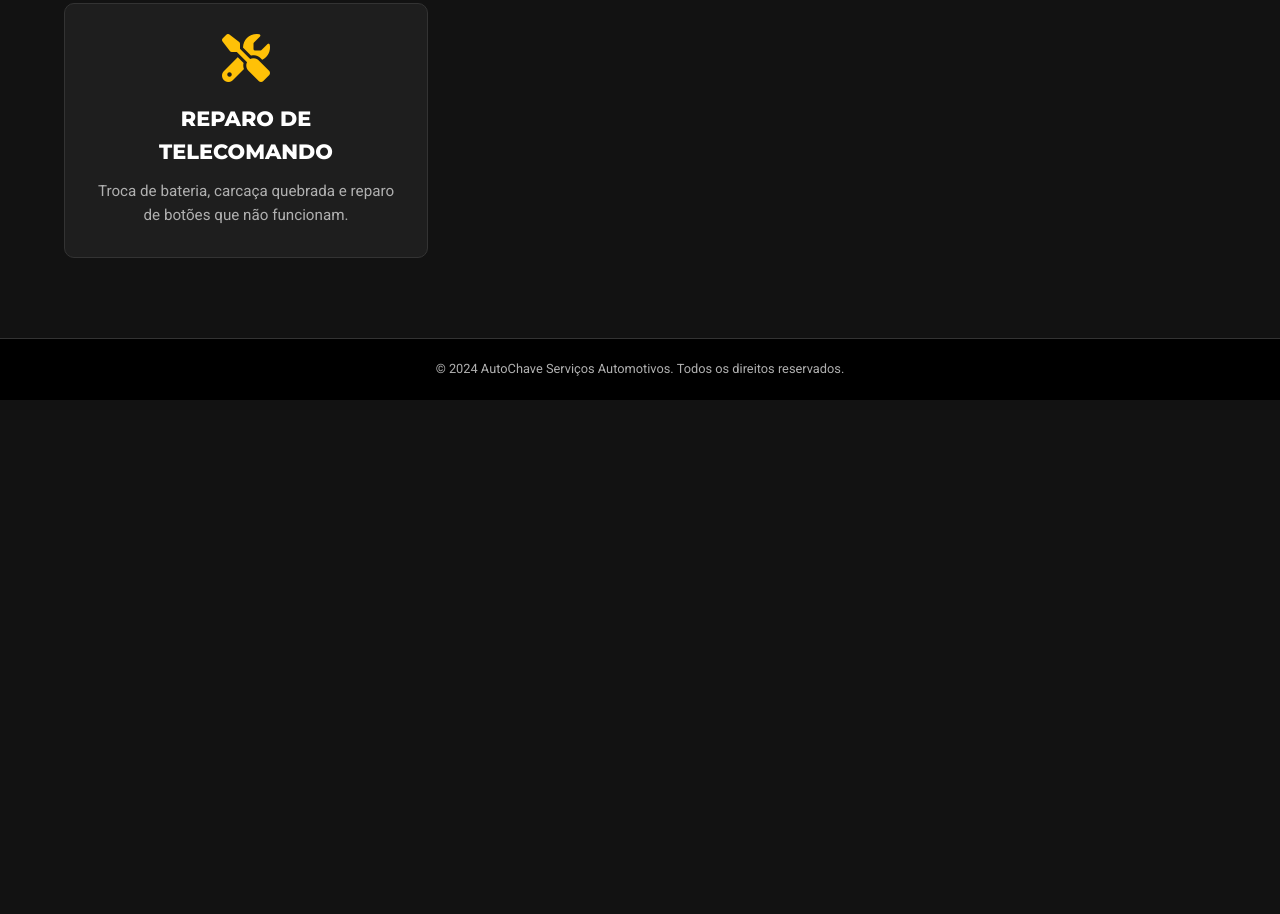
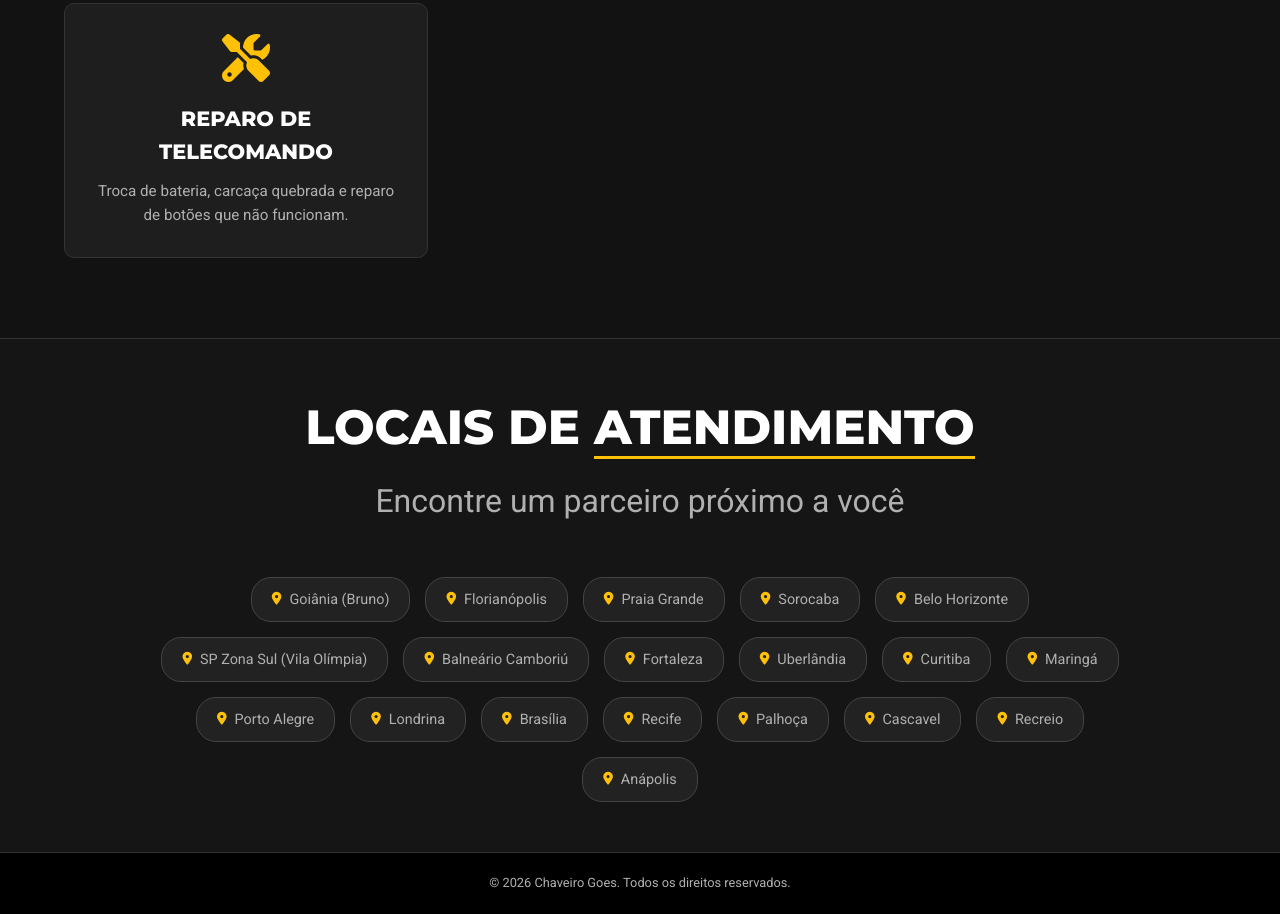
Before and after one commit to luska02/chaveiro-goes, a plain HTML site: page index.html in a window 1280 px wide. Shown: the part 1280-2194 px from the top of the page. Before the commit the page ends 1680 px from the top, so only its background shows below. Drawn offline with Linux system fonts and the light colour scheme.

Commit message:
mega atualizacao

```diff
--- a/index.html
+++ b/index.html
@@ -3,7 +3,7 @@
 <head>
     <meta charset="UTF-8">
     <meta name="viewport" content="width=device-width, initial-scale=1.0">
-    <title>Chaveiro Auto 24h - Soluções Rápidas</title>
+    <title>Chaveiro Goes - Soluções Rápidas 24h</title>
 
     <link rel="preconnect" href="https://fonts.googleapis.com">
     <link rel="preconnect" href="https://fonts.gstatic.com" crossorigin>
@@ -16,7 +16,7 @@
         :root {
             --bg-dark: #121212;
             --bg-card: #1e1e1e;
-            --primary-color: #FFC107; /* Amarelo Ouro - Urgência e Automotivo */
+            --primary-color: #FFC107; /* Amarelo Ouro */
             --primary-hover: #e0a800;
             --text-white: #ffffff;
             --text-gray: #b0b0b0;
@@ -31,9 +31,7 @@
             outline: none;
         }
 
-        html {
-            scroll-behavior: smooth;
-        }
+        html { scroll-behavior: smooth; }
 
         body {
             font-family: 'Roboto', sans-serif;
@@ -93,26 +91,22 @@
             color: var(--bg-dark);
         }
 
-        /* --- HERO SECTION (DESTAQUE) --- */
+        /* --- HERO SECTION --- */
         .hero {
-            height: 100vh; /* Ocupa a tela toda */
+            height: 100vh;
             display: flex;
             align-items: center;
             justify-content: center;
             text-align: center;
             position: relative;
             padding: 0 20px;
-            /* IMAGEM DE FUNDO: Substitua a URL abaixo pela sua imagem */
             background: linear-gradient(rgba(0,0,0,0.7), rgba(0,0,0,0.85)),
                         url('https://images.unsplash.com/photo-1568605117036-5fe5e7bab0b7?q=80&w=2070&auto=format&fit=crop');
             background-size: cover;
             background-position: center;
         }
 
-        .hero-content {
-            max-width: 800px;
-            z-index: 1;
-        }
+        .hero-content { max-width: 800px; z-index: 1; }
 
         .hero h1 {
             font-size: 2.5rem;
@@ -120,9 +114,7 @@
             text-shadow: 2px 2px 4px rgba(0,0,0,0.8);
         }
 
-        .hero h1 span {
-            color: var(--primary-color);
-        }
+        .hero h1 span { color: var(--primary-color); }
 
         .hero p {
             font-size: 1.1rem;
@@ -130,11 +122,10 @@
             margin-bottom: 30px;
         }
 
-        /* NÚMERO DE TELEFONE GIGANTE */
         .phone-display {
             display: block;
             font-family: 'Montserrat', sans-serif;
-            font-size: 3rem; /* Bem grande */
+            font-size: 3rem;
             color: var(--text-white);
             font-weight: 800;
             margin-bottom: 30px;
@@ -142,11 +133,8 @@
             transition: 0.3s;
         }
 
-        .phone-display:hover {
-            color: var(--primary-color);
-        }
+        .phone-display:hover { color: var(--primary-color); }
 
-        /* BOTÃO PULSANTE (CTA PRINCIPAL) */
         .btn-cta {
             background-color: var(--whatsapp-green);
             color: white;
@@ -173,7 +161,7 @@
             100% { box-shadow: 0 0 0 0 rgba(37, 211, 102, 0); }
         }
 
-        /* --- SERVIÇOS (CARDS) --- */
+        /* --- SERVIÇOS --- */
         .services {
             padding: 80px 5%;
             background-color: var(--bg-dark);
@@ -213,14 +201,47 @@
             margin-bottom: 20px;
         }
 
-        .card h3 {
-            margin-bottom: 10px;
-            font-size: 1.3rem;
+        .card h3 { margin-bottom: 10px; font-size: 1.3rem; }
+        .card p { color: var(--text-gray); font-size: 0.95rem; }
+
+        /* --- NOVA SEÇÃO: LOCAIS DE ATENDIMENTO --- */
+        .locations {
+            padding: 50px 5%;
+            background-color: #151515; /* Leve contraste com o fundo */
+            text-align: center;
+            border-top: 1px solid #333;
         }
 
-        .card p {
+        .locations-grid {
+            display: flex;
+            flex-wrap: wrap;
+            justify-content: center;
+            gap: 15px;
+            max-width: 1000px;
+            margin: 0 auto;
+        }
+
+        .location-tag {
+            background-color: #222;
+            border: 1px solid #444;
+            padding: 10px 20px;
+            border-radius: 20px;
+            font-size: 0.9rem;
             color: var(--text-gray);
-            font-size: 0.95rem;
+            transition: 0.3s;
+            display: flex;
+            align-items: center;
+            gap: 8px;
+            cursor: default;
+        }
+
+        .location-tag i { color: var(--primary-color); font-size: 0.8rem; }
+
+        .location-tag:hover {
+            border-color: var(--primary-color);
+            color: var(--text-white);
+            transform: scale(1.05);
+            box-shadow: 0 0 10px rgba(255, 193, 7, 0.2);
         }
 
         /* --- RODAPÉ --- */
@@ -233,7 +254,7 @@
             border-top: 1px solid #333;
         }
 
-        /* --- BOTÃO FLUTUANTE WHATSAPP --- */
+        /* --- FLUTUANTE --- */
         .floating-wa {
             position: fixed;
             bottom: 25px;
@@ -257,12 +278,11 @@
             background-color: #1ebc57;
         }
 
-        /* --- RESPONSIVIDADE (MOBILE) --- */
         @media (max-width: 768px) {
             .hero h1 { font-size: 1.8rem; }
             .phone-display { font-size: 2rem; }
             .btn-cta { width: 100%; justify-content: center; padding: 15px; }
-            .header-nav { display: none; } /* Simplificação mobile */
+            .location-tag { font-size: 0.8rem; padding: 8px 15px; }
         }
     </style>
 </head>
@@ -302,7 +322,7 @@
             <div class="card">
                 <i class="fas fa-car-crash"></i>
                 <h3>Abertura de Veículos</h3>
-                <p>Esqueceu a chave dentro? Trancou o carro? Abrimos sem danificar a pintura ou fechadura..</p>
+                <p>Esqueceu a chave dentro? Trancou o carro? Abrimos sem danificar a pintura ou fechadura.</p>
             </div>
 
             <div class="card">
@@ -325,18 +345,44 @@
         </div>
     </section>
 
+    <section class="locations">
+        <div class="section-title">
+            <h2>Locais de <span>Atendimento</span></h2>
+            <p style="color: var(--text-gray); margin-top: 10px;">Encontre um parceiro próximo a você</p>
+        </div>
+
+        <div class="locations-grid">
+            <div class="location-tag"><i class="fas fa-map-marker-alt"></i> Goiânia (Bruno)</div>
+            <div class="location-tag"><i class="fas fa-map-marker-alt"></i> Florianópolis</div>
+            <div class="location-tag"><i class="fas fa-map-marker-alt"></i> Praia Grande</div>
+            <div class="location-tag"><i class="fas fa-map-marker-alt"></i> Sorocaba</div>
+            <div class="location-tag"><i class="fas fa-map-marker-alt"></i> Belo Horizonte</div>
+            <div class="location-tag"><i class="fas fa-map-marker-alt"></i> SP Zona Sul (Vila Olímpia)</div>
+            <div class="location-tag"><i class="fas fa-map-marker-alt"></i> Balneário Camboriú</div>
+            <div class="location-tag"><i class="fas fa-map-marker-alt"></i> Fortaleza</div>
+            <div class="location-tag"><i class="fas fa-map-marker-alt"></i> Uberlândia</div>
+            <div class="location-tag"><i class="fas fa-map-marker-alt"></i> Curitiba</div>
+            <div class="location-tag"><i class="fas fa-map-marker-alt"></i> Maringá</div>
+            <div class="location-tag"><i class="fas fa-map-marker-alt"></i> Porto Alegre</div>
+            <div class="location-tag"><i class="fas fa-map-marker-alt"></i> Londrina</div>
+            <div class="location-tag"><i class="fas fa-map-marker-alt"></i> Brasília</div>
+            <div class="location-tag"><i class="fas fa-map-marker-alt"></i> Recife</div>
+            <div class="location-tag"><i class="fas fa-map-marker-alt"></i> Palhoça</div>
+            <div class="location-tag"><i class="fas fa-map-marker-alt"></i> Cascavel</div>
+            <div class="location-tag"><i class="fas fa-map-marker-alt"></i> Recreio</div>
+            <div class="location-tag"><i class="fas fa-map-marker-alt"></i> Anápolis</div>
+        </div>
+    </section>
+
     <footer>
-        <p>&copy; 2024 AutoChave Serviços Automotivos. Todos os direitos reservados.</p>
+        <p>&copy; 2026 Chaveiro Goes. Todos os direitos reservados.</p>
     </footer>
 
-    <a href="https://wa.me/5511999999999" class="floating-wa" target="_blank" aria-label="Chamar no WhatsApp">
+    <a href="https://w.app/chaveiro-goes" class="floating-wa" target="_blank" aria-label="Chamar no WhatsApp">
         <i class="fab fa-whatsapp"></i>
     </a>
 
     <script>
-        // Não é estritamente necessário JS complexo para essa Landing Page,
-        // mas isso garante que a barra de endereços do mobile não atrapalhe a altura "100vh"
-
         function setVh() {
             let vh = window.innerHeight * 0.01;
             document.documentElement.style.setProperty('--vh', `${vh}px`);
```
